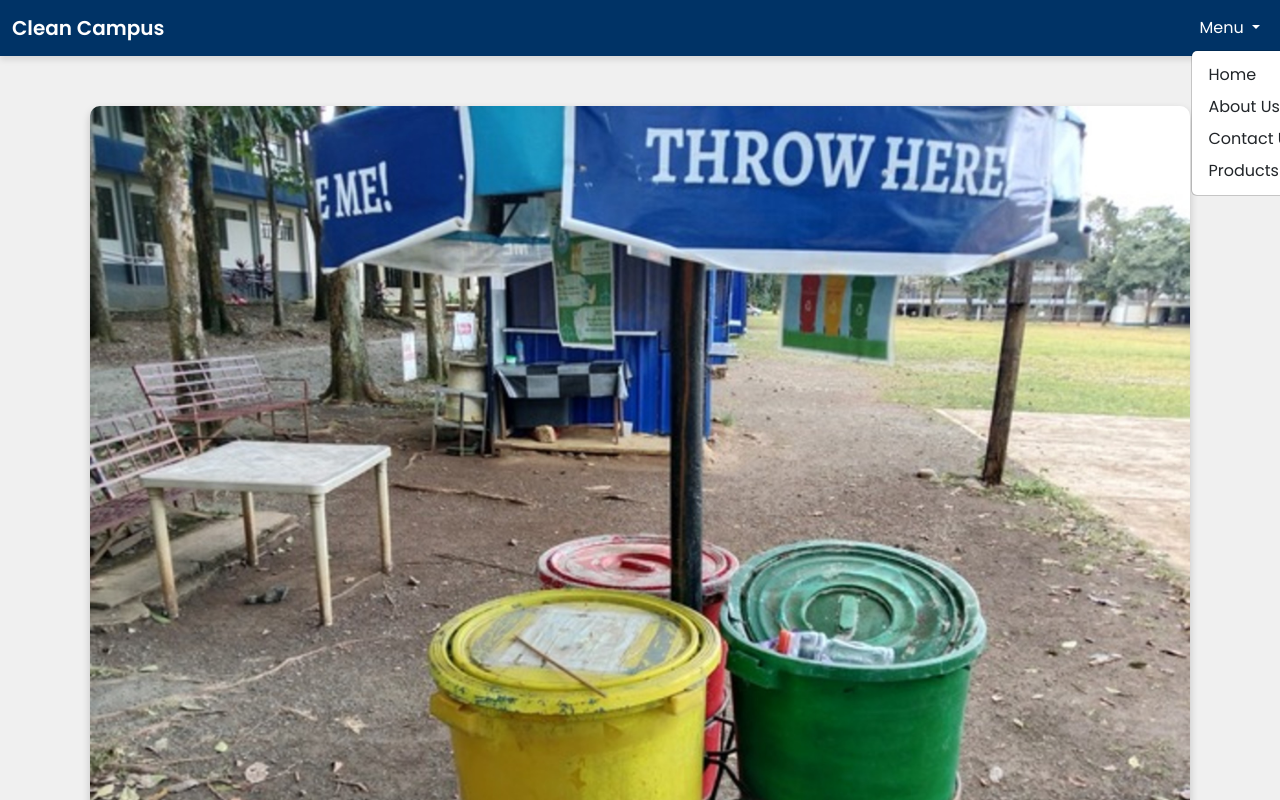
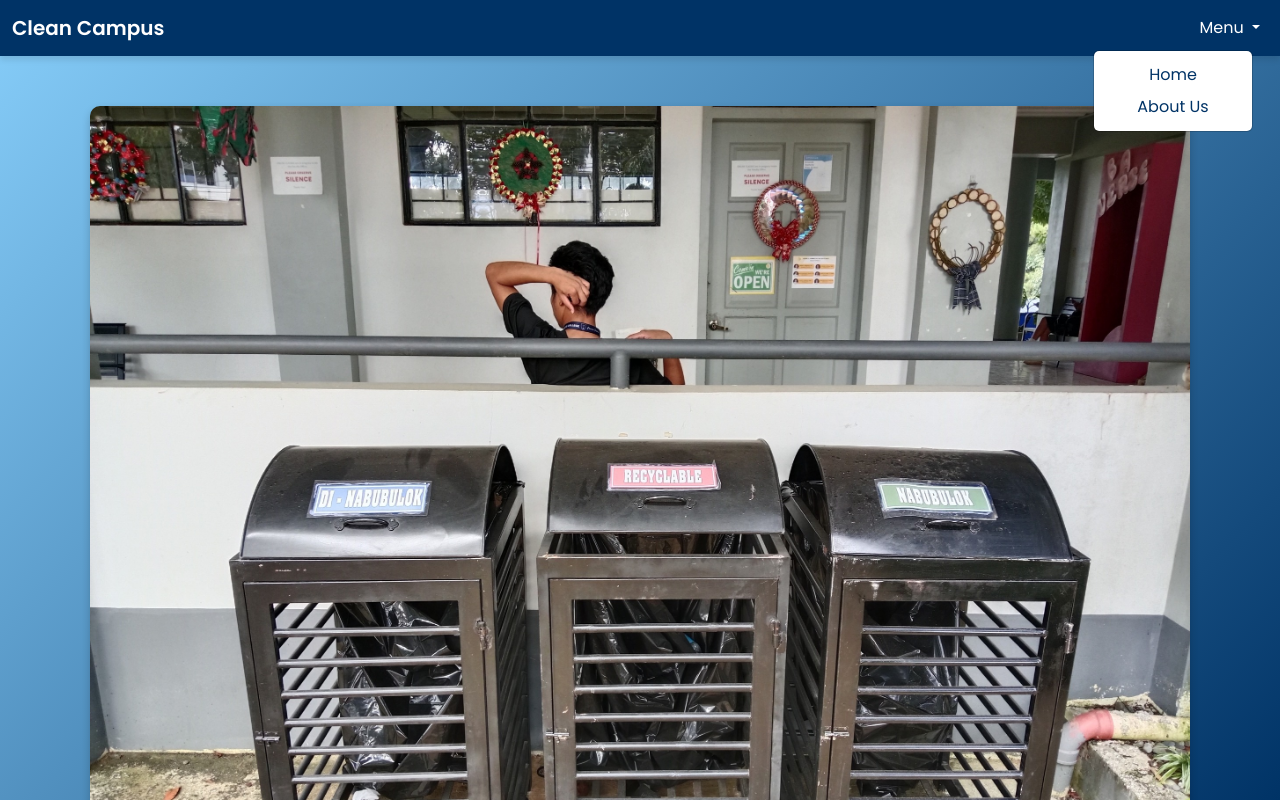
Before and after one commit to Clean-Campus/CleanCampus, a plain HTML site: page images7.html in a window 1280 px wide. Both pictures are taken after a click on the button "Menu". Shown: the top 800 px of the page. Drawn offline with nearby package versions, Linux system fonts and the light colour scheme.

Commit message:
update images7

```diff
--- a/images7.html
+++ b/images7.html
@@ -10,11 +10,13 @@
 
     <style>
         body {
-            font-family: 'Poppins', sans-serif;
-            margin-top: 56px;
-            color: #333;
-            background-color: #f0f0f0;
-        }
+    font-family: 'Poppins', sans-serif;
+    margin-top: 56px;
+    color: #333;
+    background: linear-gradient(135deg, #87cefa 0%, #003366 100%);
+    background-attachment: fixed;
+    background-size: cover;
+}
         .navbar {
             background-color: #003366;
             box-shadow: 0 4px 6px rgba(0, 0, 0, 0.1);
@@ -25,6 +27,20 @@
         }
         .navbar-brand:hover {
             color: #ffc107;
+        }
+        .navbar-nav .dropdown-menu {
+            right: 0;
+            left: auto;
+            margin-right: 15px;
+            text-align: center;
+        }
+        .navbar-nav .dropdown-menu a {
+            font-size: 1rem;
+            color: #003366;
+        }
+        .navbar-nav .dropdown-menu a:hover {
+            background-color: #ffc107;
+            color: #fff;
         }
         .content {
             text-align: center;
@@ -44,19 +60,18 @@
         box-shadow: 0 4px 8px rgba(0, 0, 0, 0.2);
         margin-bottom: 30px;
 
-        /* Transition effect for smooth changes */
+
         transition: transform 0.3s ease, box-shadow 0.3s ease;
     }
 
-    /* Hover effect for the image */
     .content img:hover {
-        transform: scale(1.05); /* Slight zoom-in effect */
-        box-shadow: 0 8px 16px rgba(0, 0, 0, 0.3); /* Enhanced shadow */
+        transform: scale(1.05);
+        box-shadow: 0 8px 16px rgba(0, 0, 0, 0.3);
     }
         .description {
             margin-top: 20px;
         }
-        /* Custom styles for the description cards */
+
         .description-card {
             background-color: #fff;
             border: 1px solid #ddd;
@@ -78,9 +93,8 @@
             color: #003366;
         }
 
-        /* Specific hover effect for Biodegradable */
         .description-card:nth-child(1):hover {
-            background-color: #d4edda; /* Light green background */
+            background-color: #d4edda;
         }
 
         footer {
@@ -116,8 +130,7 @@
                         <ul class="dropdown-menu" aria-labelledby="navbarDropdown">
                             <li><a class="dropdown-item" href="index.html">Home</a></li>
                             <li><a class="dropdown-item" href="about.html">About Us</a></li>
-                            <li><a class="dropdown-item" href="contact.html">Contact Us</a></li>
-                            <li><a class="dropdown-item" href="product.html">Products</a></li>
+
                         </ul>
                     </li>
                 </ul>
@@ -126,7 +139,7 @@
     </nav>
 
     <div class="content container">
-        <img src="./images/images1.jpg" alt="Clean Campus">
+        <img src="./images/images7.jpg" alt="Clean Campus">
         <div class="description row">
             <div class="col-md-4 d-flex">
                 <div class="description-card">
```
